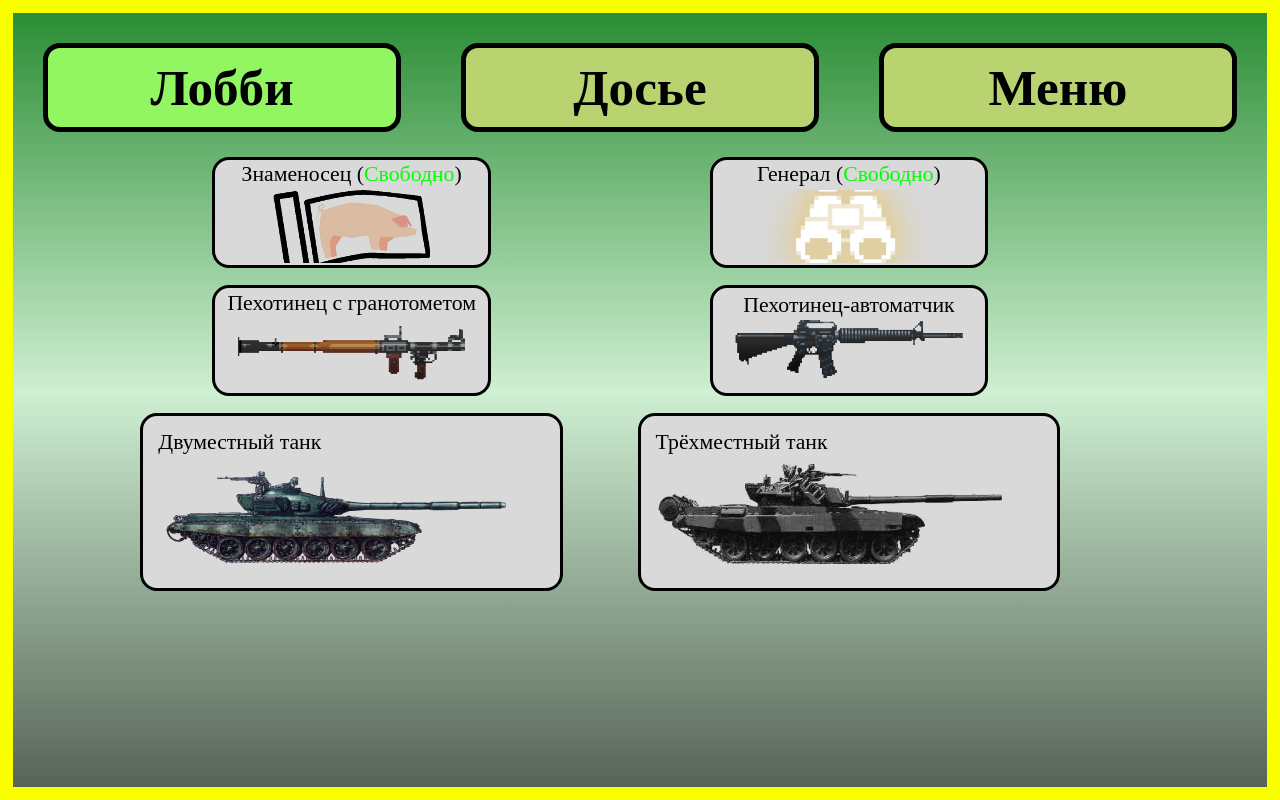
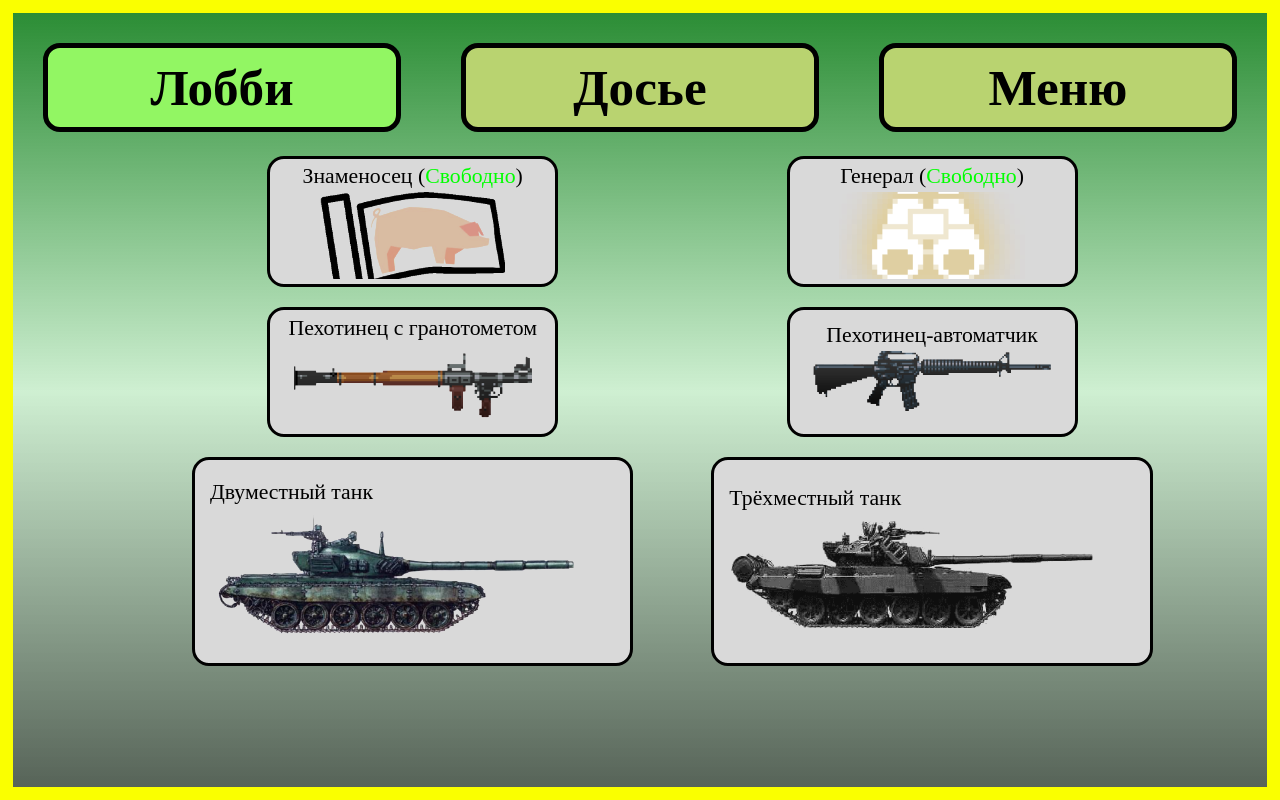
Before and after one commit to hahah-eto-ya-maga/counter-offensive, a React (Create React App) app in the folder client/: page / in a window 1280 px wide. Built offline with nearby package versions, Linux system fonts and the light colour scheme; a web font is replaced by a local one.

Commit message:
Debug scale

```diff
--- a/client/src/pages/LobbiPage/LobbiPage.css
+++ b/client/src/pages/LobbiPage/LobbiPage.css
@@ -15,9 +15,9 @@
 
 .main {
     display: flex;
-    margin: 25px;
-    margin-left: 60px;
-    width: 85%;
+    margin: 24px;
+    margin-left: 110px;
+    height: 75%;
 }
 
 .right, .left {
```
